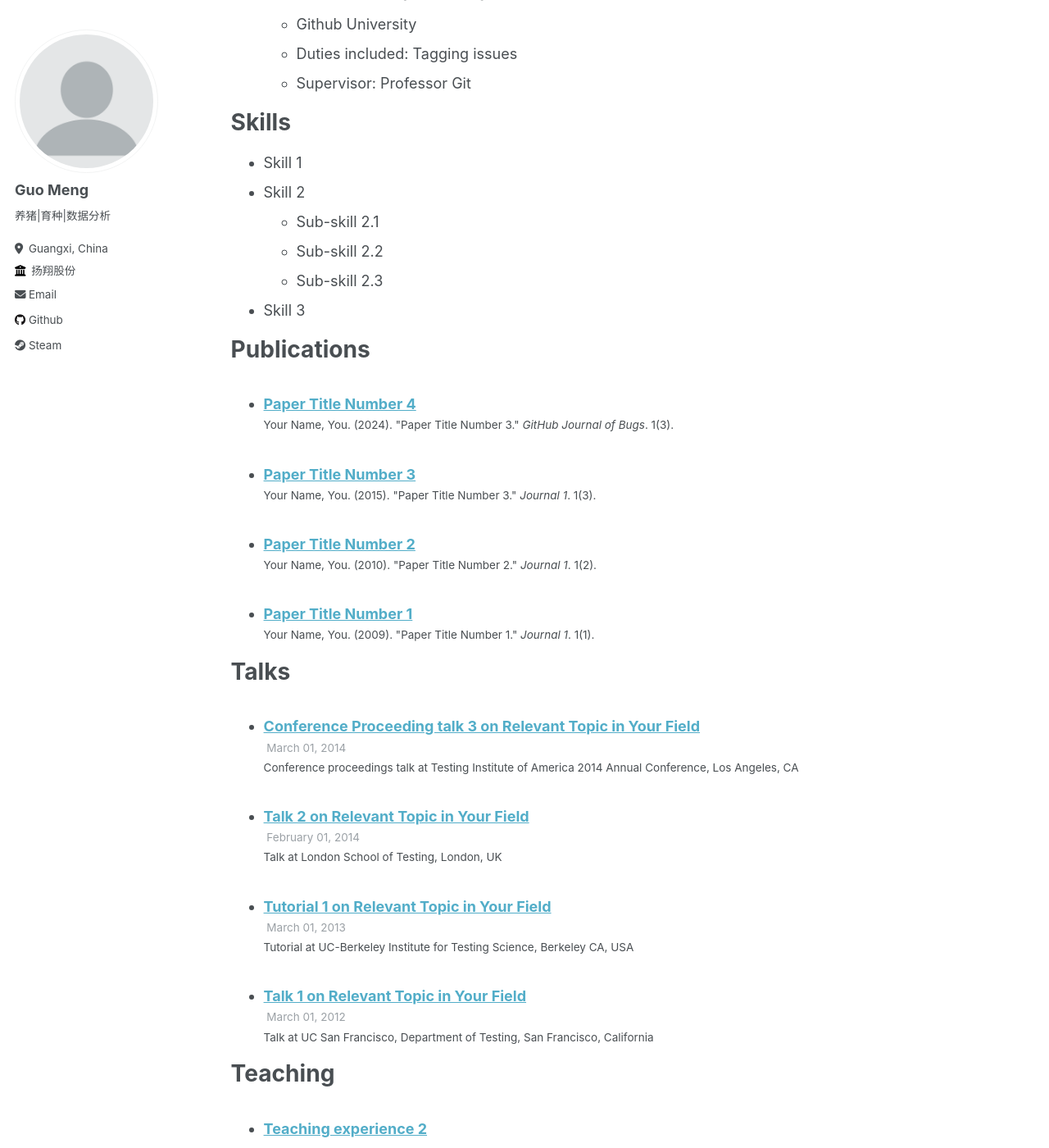
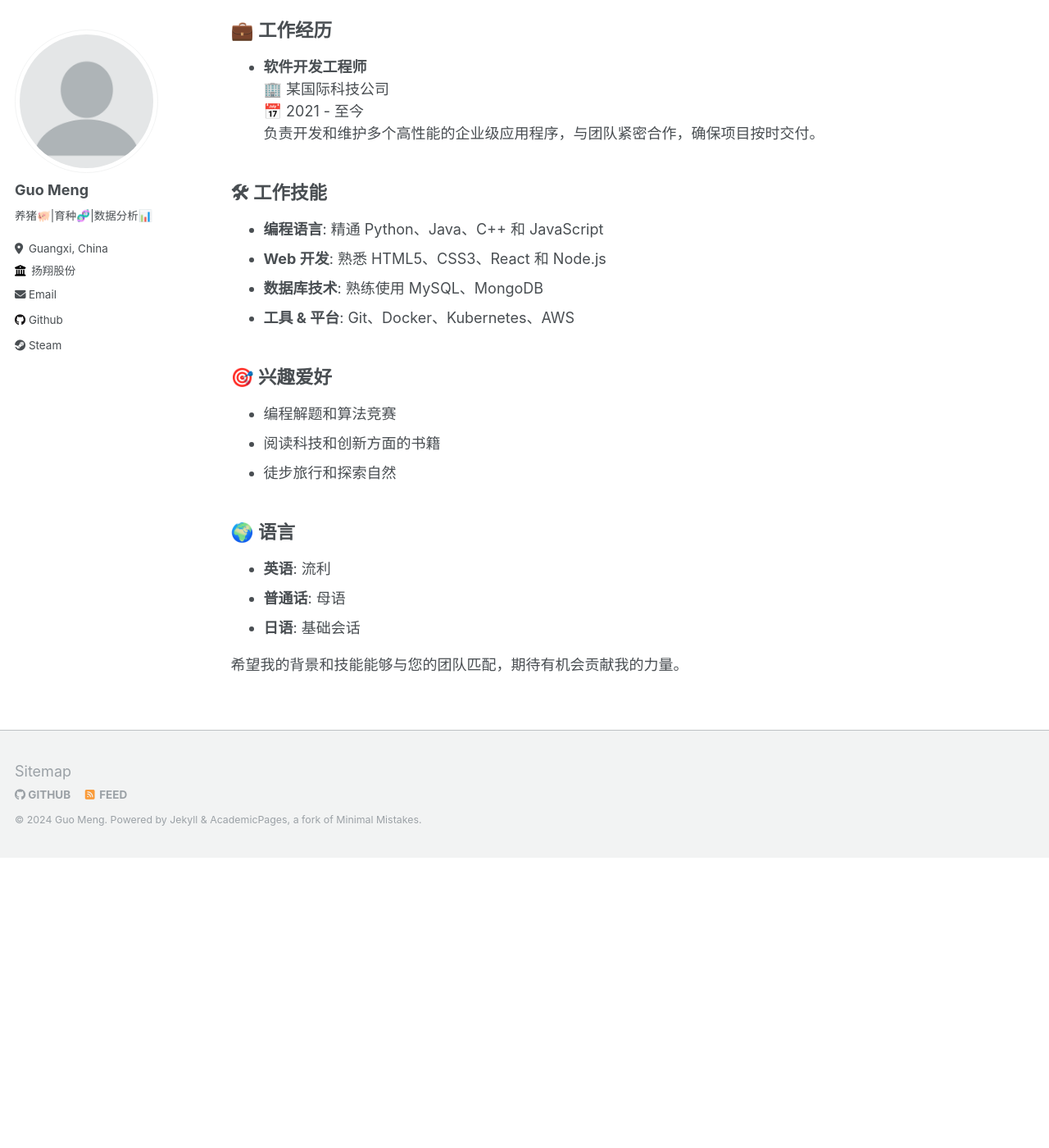
Before and after one commit to tony2015116/tony2015116.github.io, a Jekyll site: the page built from _pages/cv.md, in a window 1280 px wide and 1400 px high, scrolled down 689 px. Shown: the whole window at 82% size. Built offline with Jekyll 4.4.1, drawn with Linux system fonts in a browser that asks for light colours; our own code applies the rules of GitHub Pages for plain Markdown files; after the commit the page ends 1735 px from its top, so only the background shows below that; some of the changed text lies outside the part shown.

Commit message:
2024-03-09

```diff
--- a/_config.yml
+++ b/_config.yml
@@ -24,7 +24,7 @@ author:
   avatar           : "profile.png"
   name             : "Guo Meng"
   pronouns         : # example: "he"
-  bio              : "养猪|育种|数据分析"
+  bio              : "养猪🐖|育种🧬|数据分析📊"
   location         : "Guangxi, China"
   employer         : "扬翔股份"
   uri              : # URL
--- a/_pages/cv.md
+++ b/_pages/cv.md
@@ -1,64 +1,53 @@
 ---
 layout: archive
-title: "CV"
 permalink: /cv/
 author_profile: true
 redirect_from:
   - /resume
 ---
 
-{% include base_path %}
+# 简历
 
-Education
-======
-* Ph.D in Version Control Theory, GitHub University, 2018 (expected)
-* M.S. in Jekyll, GitHub University, 2014
-* B.S. in GitHub, GitHub University, 2012
+## 🙋‍♂️ 简介
 
-Work experience
-======
-* Spring 2024: Academic Pages Collaborator
-  * Github University
-  * Duties includes: Updates and improvements to template
-  * Supervisor: The Users
+我是一名具有强烈求知欲和创新精神的专业人士。拥有丰富的项目经验和技术背景，能够在高压环境下保持优秀的工作表现。我热衷于解决复杂问题，并且能够迅速适应新技术和环境。
 
-* Fall 2015: Research Assistant
-  * Github University
-  * Duties included: Merging pull requests
-  * Supervisor: Professor Hub
+## 📚 教育背景
 
-* Summer 2015: Research Assistant
-  * Github University
-  * Duties included: Tagging issues
-  * Supervisor: Professor Git
+- **计算机科学学士**
+  🏫 某知名大学
+  📅 2015 - 2019
+  主修计算机科学与技术，学习了编程语言、数据结构、算法等核心课程。
 
-Skills
-======
-* Skill 1
-* Skill 2
-  * Sub-skill 2.1
-  * Sub-skill 2.2
-  * Sub-skill 2.3
-* Skill 3
+- **软件工程硕士**
+  🏫 某著名大学院校
+  📅 2019 - 2021
+  专注于软件开发过程、项目管理和高级编程技术，完成了多个实践项目。
 
-Publications
-======
-  <ul>{% for post in site.publications reversed %}
-    {% include archive-single-cv.html %}
-  {% endfor %}</ul>
+## 💼 工作经历
 
-Talks
-======
-  <ul>{% for post in site.talks reversed %}
-    {% include archive-single-talk-cv.html  %}
-  {% endfor %}</ul>
+- **软件开发工程师**
+  🏢 某国际科技公司
+  📅 2021 - 至今
+  负责开发和维护多个高性能的企业级应用程序，与团队紧密合作，确保项目按时交付。
 
-Teaching
-======
-  <ul>{% for post in site.teaching reversed %}
-    {% include archive-single-cv.html %}
-  {% endfor %}</ul>
+## 🛠 工作技能
 
-Service and leadership
-======
-* Currently signed in to 43 different slack teams
+- **编程语言**: 精通 Python、Java、C++ 和 JavaScript
+- **Web 开发**: 熟悉 HTML5、CSS3、React 和 Node.js
+- **数据库技术**: 熟练使用 MySQL、MongoDB
+- **工具 & 平台**: Git、Docker、Kubernetes、AWS
+
+## 🎯 兴趣爱好
+
+- 编程解题和算法竞赛
+- 阅读科技和创新方面的书籍
+- 徒步旅行和探索自然
+
+## 🌍 语言
+
+- **英语**: 流利
+- **普通话**: 母语
+- **日语**: 基础会话
+
+希望我的背景和技能能够与您的团队匹配，期待有机会贡献我的力量。
```
